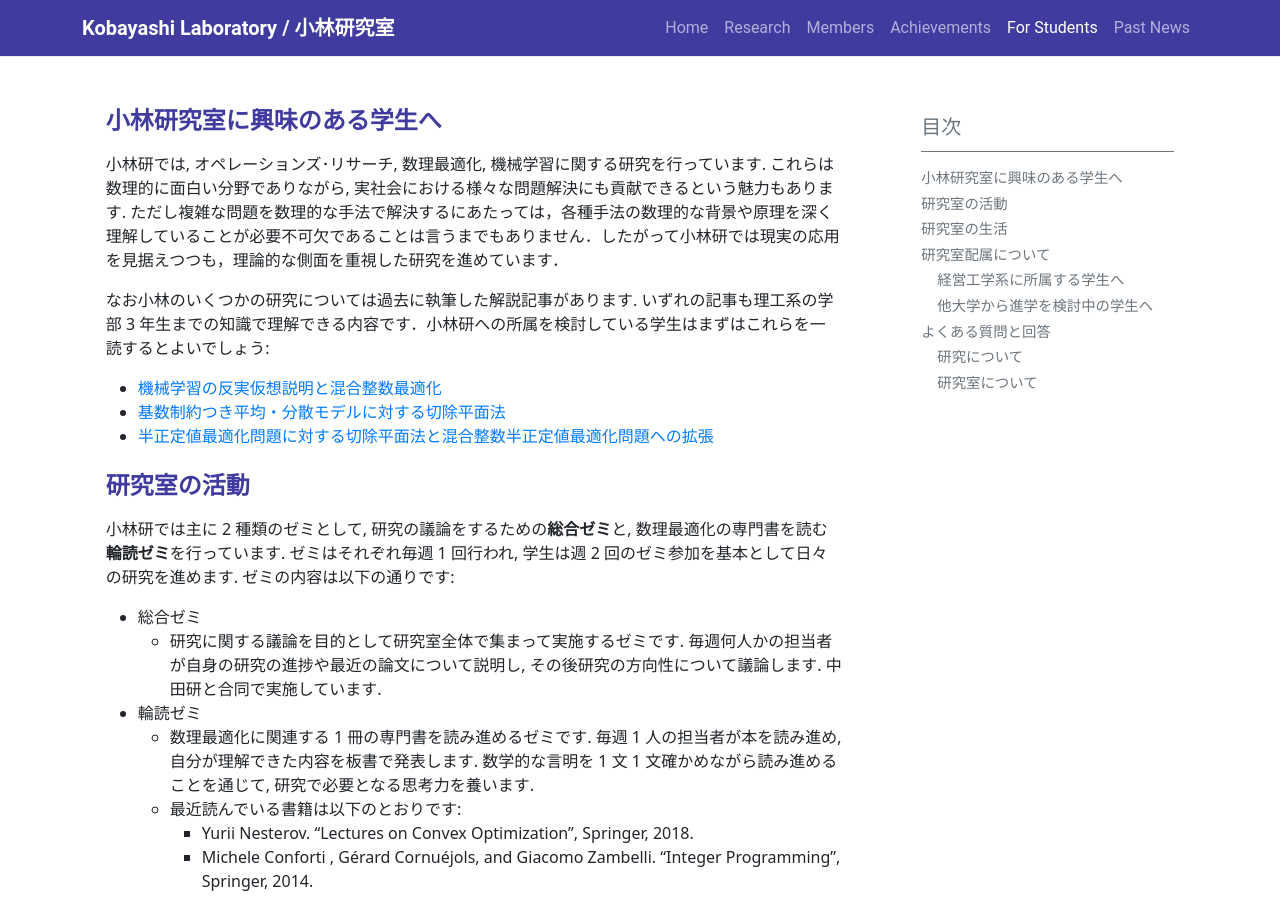
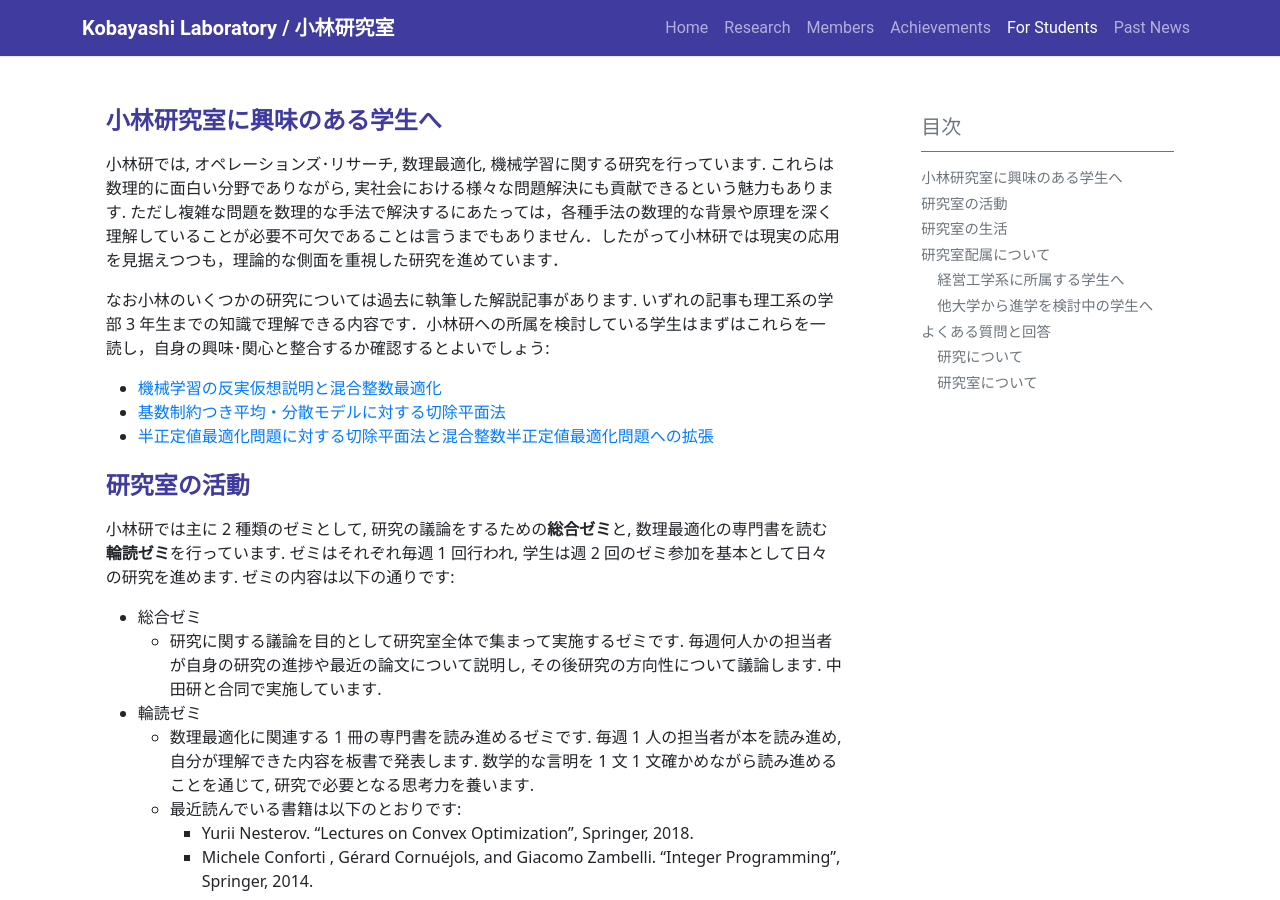
Before and after one commit to isct-koba-lab/isct-koba-lab.github.io, a Jekyll site: the page built from pages/for-students.md, in a window 1280 px wide and 900 px high. Built offline with Jekyll 4.4.1, drawn with Linux system fonts in a browser that asks for light colours.

Commit message:
update for-student

```diff
--- a/pages/for-students.md
+++ b/pages/for-students.md
@@ -9,7 +9,7 @@ toc: true
 
 小林研では, オペレーションズ･リサーチ, 数理最適化, 機械学習に関する研究を行っています. これらは数理的に面白い分野でありながら, 実社会における様々な問題解決にも貢献できるという魅力もあります. ただし複雑な問題を数理的な手法で解決するにあたっては，各種手法の数理的な背景や原理を深く理解していることが必要不可欠であることは言うまでもありません．したがって小林研では現実の応用を見据えつつも，理論的な側面を重視した研究を進めています．
 
-なお小林のいくつかの研究については過去に執筆した解説記事があります. いずれの記事も理工系の学部 3 年生までの知識で理解できる内容です．小林研への所属を検討している学生はまずはこれらを一読するとよいでしょう:
+なお小林のいくつかの研究については過去に執筆した解説記事があります. いずれの記事も理工系の学部 3 年生までの知識で理解できる内容です．小林研への所属を検討している学生はまずはこれらを一読し，自身の興味･関心と整合するか確認するとよいでしょう:
 - [機械学習の反実仮想説明と混合整数最適化](https://orsj.org/wp-content/corsj/or69-3/or69_3_143.pdf)
 - [基数制約つき平均・分散モデルに対する切除平面法](https://orsj.org/wp-content/corsj/or67-7/or67_7_360.pdf)
 - [半正定値最適化問題に対する切除平面法と混合整数半正定値最適化問題への拡張](https://orsj.org/wp-content/corsj/or65-12/or65_12_656.pdf)
```
